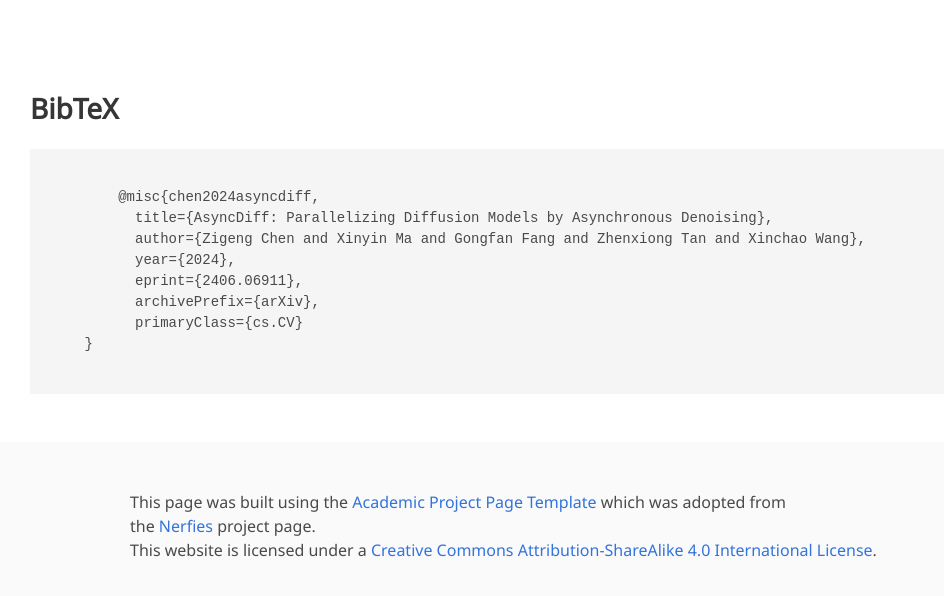
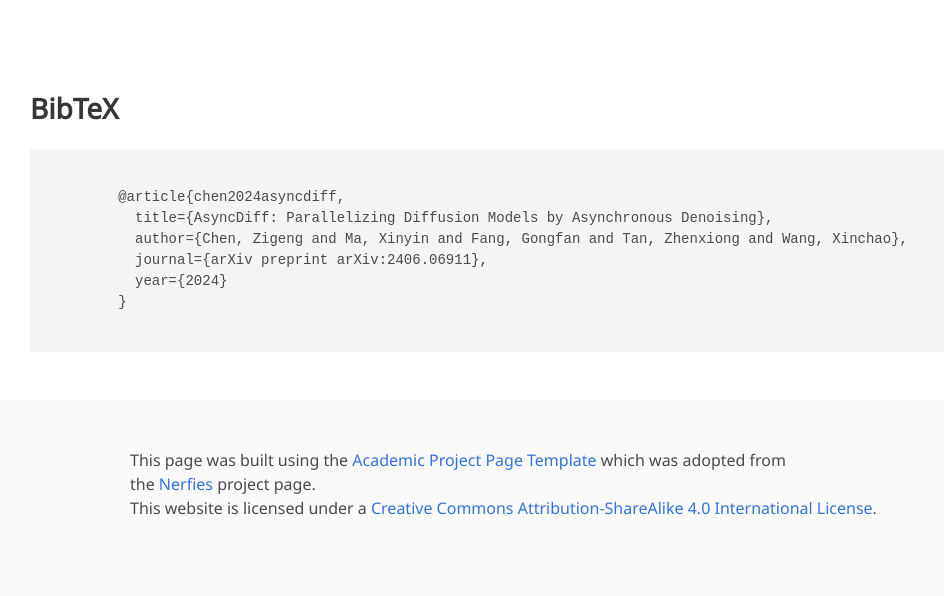
Before and after one commit to czg1225/asyncdiff_page, a plain HTML site: page index.html in a window 1280 px wide. Shown: the part 3889-4485 px from the top of the page, without its empty margins (130-1074 px from the left). Drawn offline with nearby package versions, Linux system fonts and the light colour scheme; some icons are missing; a web font is replaced by a local one.

Commit message:
Update index.html

```diff
--- a/index.html
+++ b/index.html
@@ -214,14 +214,12 @@ Our experiments also demonstrate AsyncDiff can be readily applied to video diffu
     <div class="container is-max-desktop content">
       <h2 class="title">BibTeX</h2>
       <pre><code>
-        @misc{chen2024asyncdiff,
+        @article{chen2024asyncdiff,
           title={AsyncDiff: Parallelizing Diffusion Models by Asynchronous Denoising},
-          author={Zigeng Chen and Xinyin Ma and Gongfan Fang and Zhenxiong Tan and Xinchao Wang},
-          year={2024},
-          eprint={2406.06911},
-          archivePrefix={arXiv},
-          primaryClass={cs.CV}
-    }
+          author={Chen, Zigeng and Ma, Xinyin and Fang, Gongfan and Tan, Zhenxiong and Wang, Xinchao},
+          journal={arXiv preprint arXiv:2406.06911},
+          year={2024}
+        }
       </code></pre>
     </div>
 </section>
```
